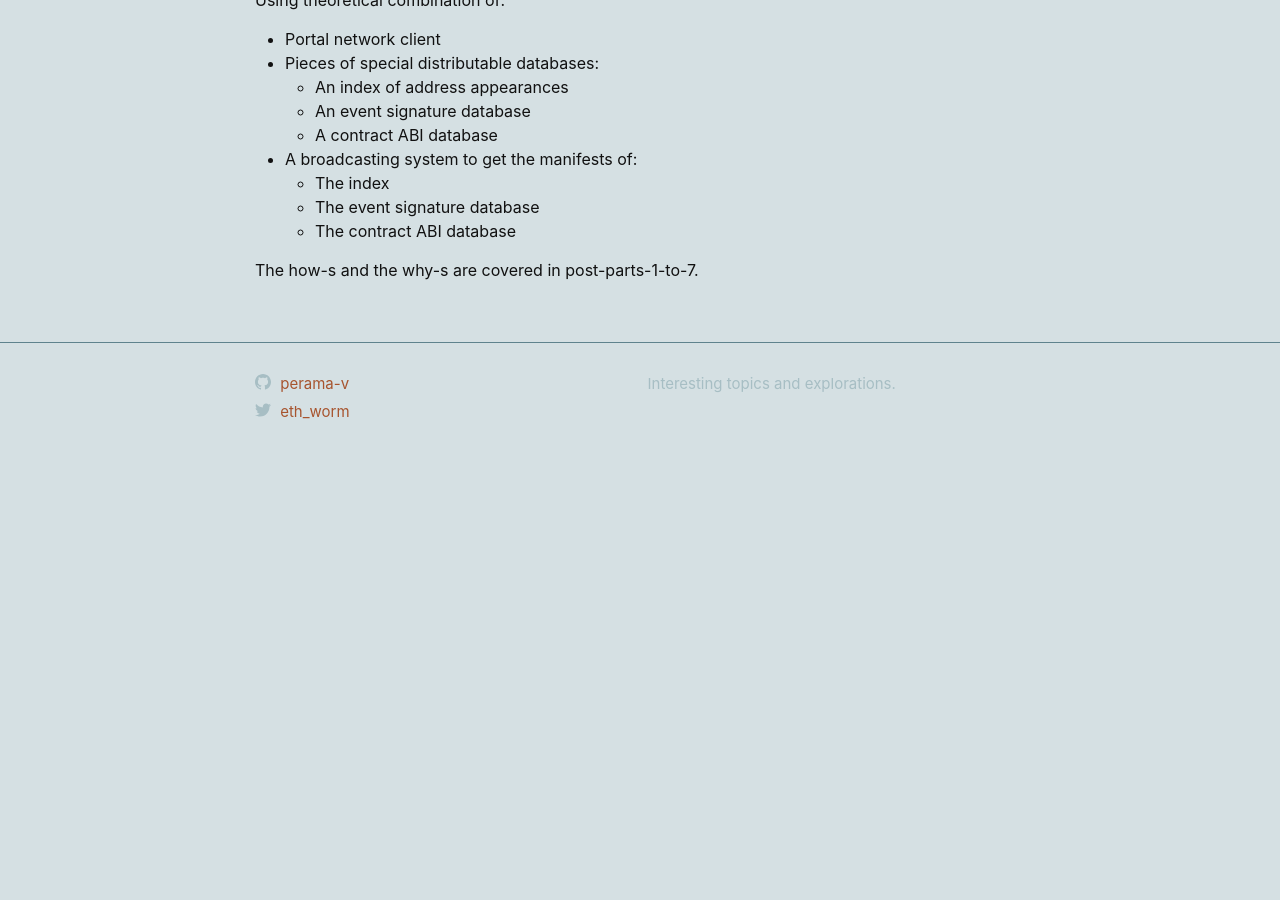
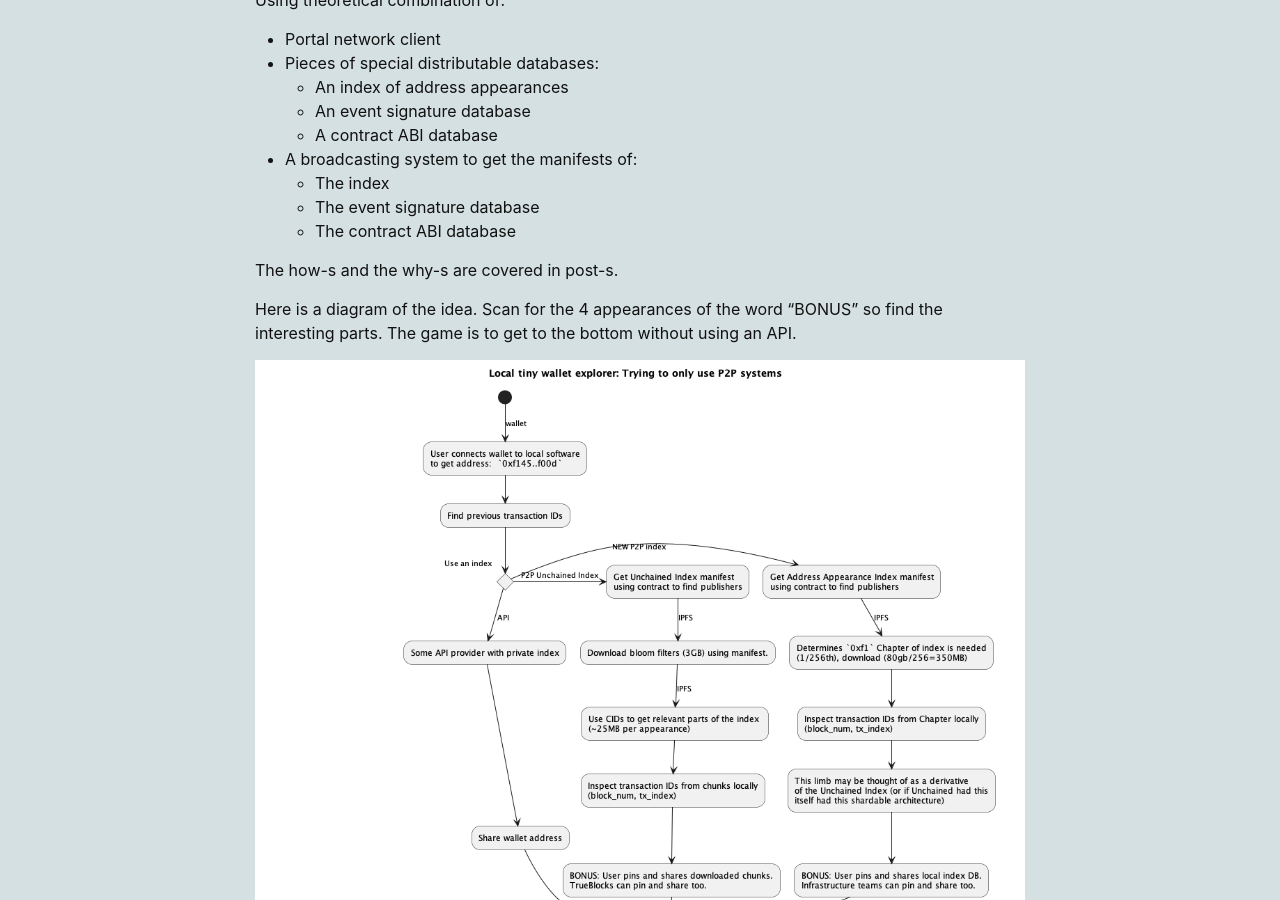
Before and after one commit to perama-v/perama-v.github.io, a Jekyll site: the page built from docs/ethereum/protocol/poking.md, in a window 1280 px wide and 900 px high, scrolled down 2197 px. Built offline with Jekyll 4.4.1, drawn with Linux system fonts in a browser that asks for light colours; before the commit the page ends 2680 px from its top, so only the background shows below that.

Commit message:
add process diagram

```diff
--- a/docs/ethereum/protocol/poking.md
+++ b/docs/ethereum/protocol/poking.md
@@ -112,4 +112,10 @@ Using theoretical combination of:
     - The event signature database
     - The contract ABI database
 
-The how-s and the why-s are covered in post-parts-1-to-7.
+The how-s and the why-s are covered in post-s.
+
+Here is a diagram of the idea. Scan for the 4 appearances of
+the word "BONUS" so find the interesting parts. The game
+is to get to the bottom without using an API.
+
+![image](./poking/diagrams/source.png)
```
Also changed, not shown: docs/ethereum/protocol/poking/diagrams/source.png (added), 1 other file.
